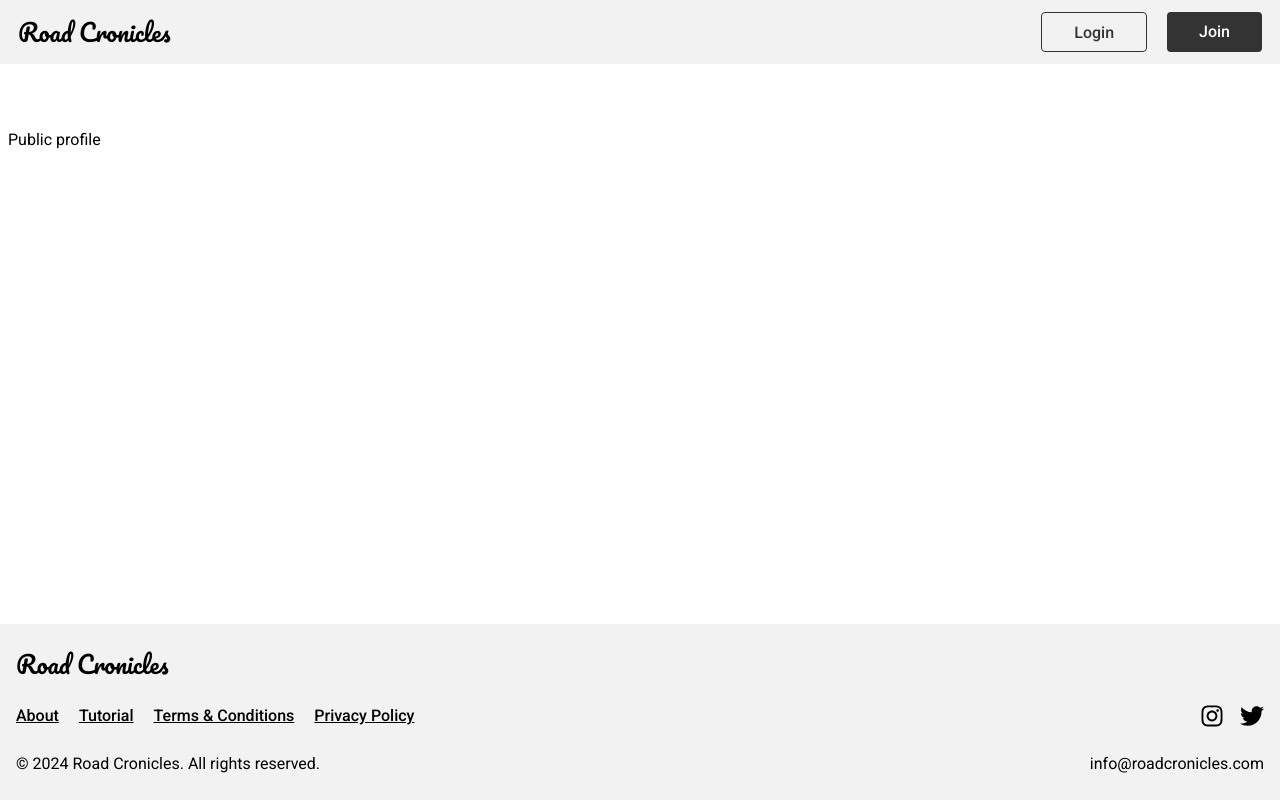
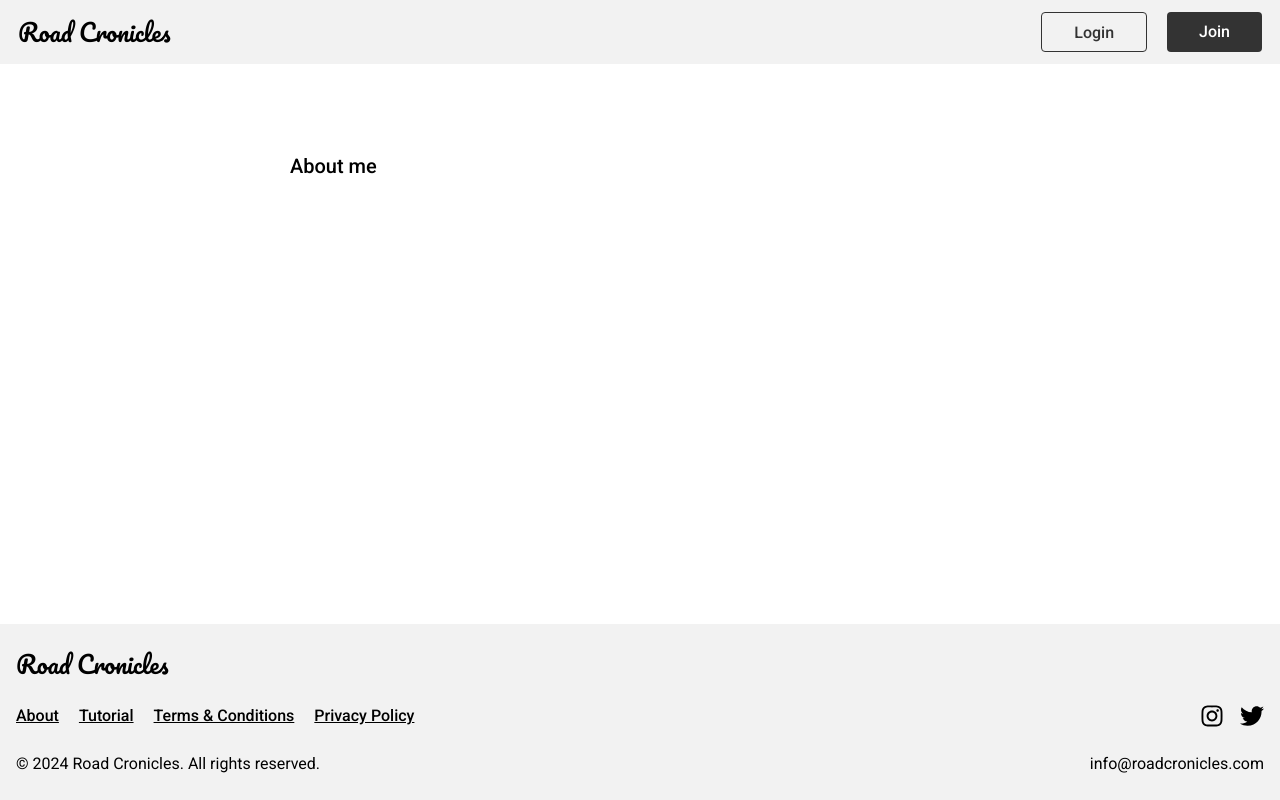
Before and after one commit to Griunvald/travel_app_client, a React (Vite) app in the folder client/: page /public-profile/1 in a window 1280 px wide. Built offline with nearby package versions, Linux system fonts and the light colour scheme; no server answers.

Commit message:
Add styles to PublicProfile, render about text

```diff
--- a/client/src/components/pages/PublicProfile.jsx
+++ b/client/src/components/pages/PublicProfile.jsx
@@ -6,13 +6,15 @@ import { useParams } from 'react-router-dom';
 function PublicProfile(){
   const { userId } = useParams();
   const dispatch = useDispatch();
+  const { about } = useSelector(store => store.profile.publicProfile)
 
   useEffect(() => {
     dispatch(getProfile(userId));
   }, [userId]);
   return(
-     <div>
-      Public profile
+    <div className="w-full md:w-[700px] mx-auto pt-4 md:pt-6 mb-4">
+      <h2 className="font-medium text-xl text-left mb-6">About me</h2>
+      <p>{about}</p>
     </div>
   );
 
```
